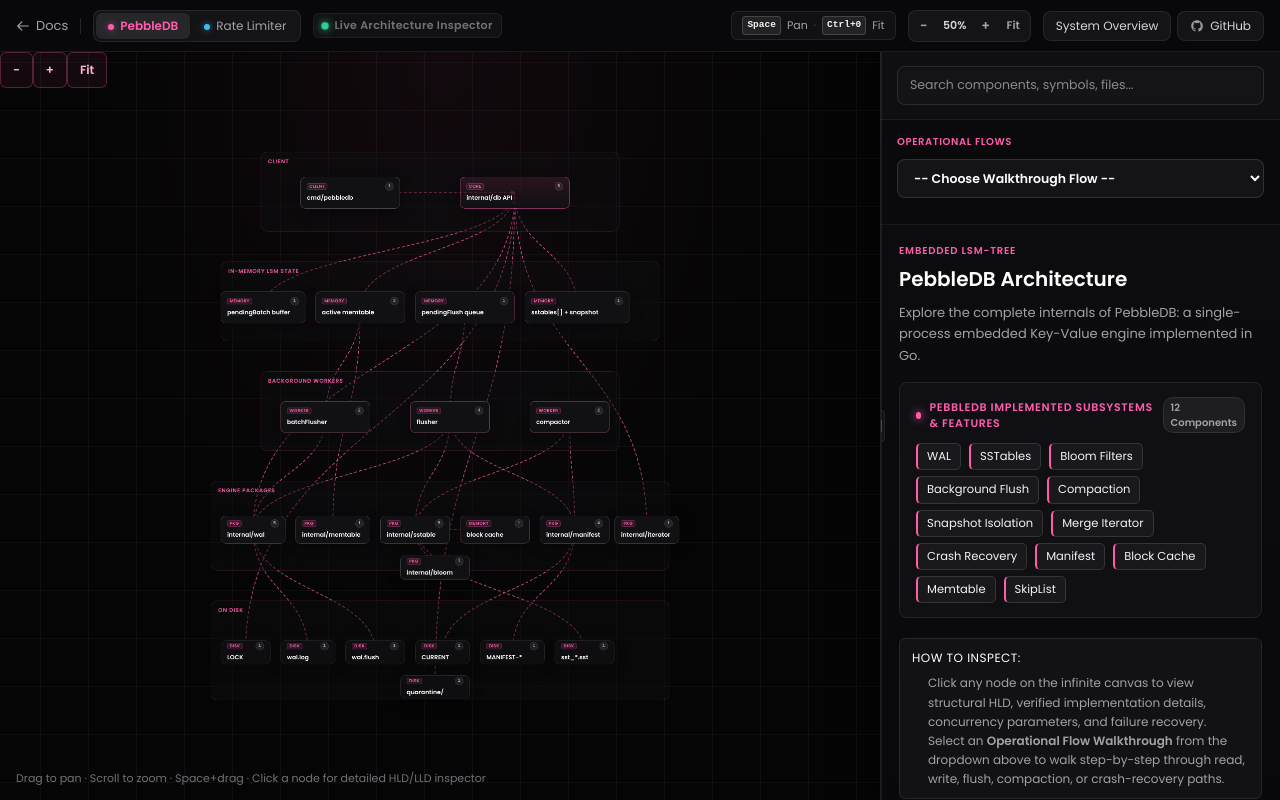
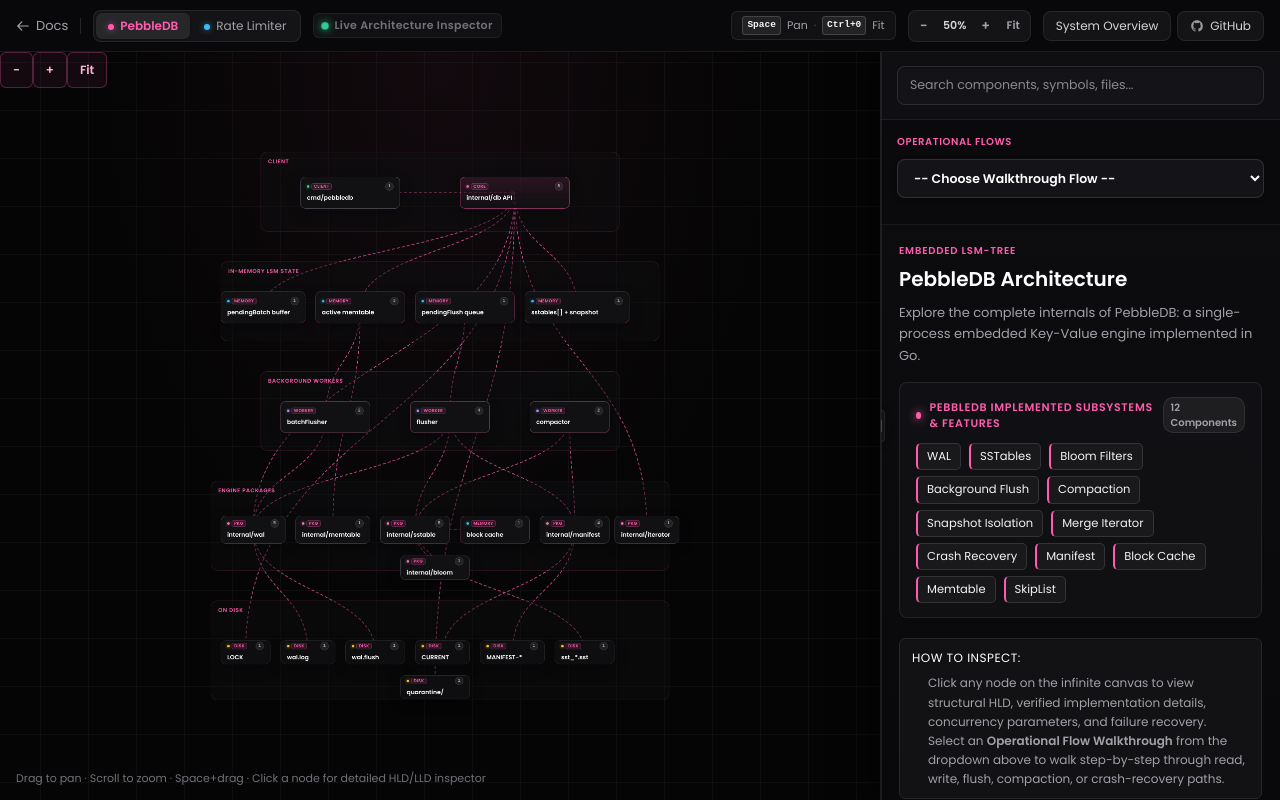
Before and after one commit to RUDRA-PRATAP-SINGH01/atlas.rudrapratap.dev, a React (Vite) app: page /project-docs/architecture-design in a window 1280 px wide. Built offline with nearby package versions, Linux system fonts and the light colour scheme.

Commit message:
feat(ui): add node subsystem status dots and dynamic edge pulse animation on operational flows

```diff
--- a/src/core/styles/index.css
+++ b/src/core/styles/index.css
@@ -2949,6 +2949,36 @@
   color: #ff5cad;
 }
 
+.arch-node-status-dot {
+  width: 5px;
+  height: 5px;
+  border-radius: 50%;
+  background: #71717a;
+  display: inline-block;
+}
+
+.arch-node-status-dot--core { background: #ff5cad; box-shadow: 0 0 6px rgba(255, 92, 173, 0.8); }
+.arch-node-status-dot--memory { background: #38bdf8; box-shadow: 0 0 6px rgba(56, 189, 248, 0.8); }
+.arch-node-status-dot--disk { background: #fbbf24; box-shadow: 0 0 6px rgba(251, 191, 36, 0.8); }
+.arch-node-status-dot--worker { background: #a78bfa; box-shadow: 0 0 6px rgba(167, 139, 250, 0.8); }
+.arch-node-status-dot--client { background: #34d399; box-shadow: 0 0 6px rgba(52, 211, 153, 0.8); }
+.arch-node-status-dot--package { background: #f472b6; box-shadow: 0 0 6px rgba(244, 114, 182, 0.8); }
+
+.arch-canvas-edge-pulse {
+  stroke: #ffffff;
+  stroke-width: 3;
+  stroke-linecap: round;
+  fill: none;
+  stroke-dasharray: 8 20;
+  animation: arch-edge-pulse-flow 1.2s linear infinite;
+  opacity: 0.85;
+}
+
+@keyframes arch-edge-pulse-flow {
+  from { stroke-dashoffset: 28; }
+  to { stroke-dashoffset: 0; }
+}
+
 .arch-canvas-node {
   position: absolute;
   display: flex;
--- a/src/features/docs/pages/architecture-design/ArchitectureDesignPage.jsx
+++ b/src/features/docs/pages/architecture-design/ArchitectureDesignPage.jsx
@@ -678,12 +678,19 @@
                 if (isTransition) edgeClass += " is-in-flow-active";
 
                 return (
-                  <path
-                    key={edge.id}
-                    d={d}
-                    className={edgeClass}
-                    markerEnd="url(#arch-arrow)"
-                  />
+                  <g key={edge.id}>
+                    <path
+                      d={d}
+                      className={edgeClass}
+                      markerEnd={isSelectedEdge || isTransition || isInFlow ? "url(#arch-arrow)" : "url(#arch-arrow-dim)"}
+                    />
+                    {isTransition && (
+                      <path
+                        d={d}
+                        className="arch-canvas-edge-pulse"
+                      />
+                    )}
+                  </g>
                 );
               })}
             </svg>
@@ -734,7 +741,10 @@
                   }}
                 >
                   <div className="arch-canvas-node-header">
-                    <span className="arch-canvas-node-kind-badge">{kindLabel}</span>
+                    <div style={{ display: "flex", alignItems: "center", gap: 4 }}>
+                      <span className={`arch-node-status-dot arch-node-status-dot--${node.kind || "default"}`} />
+                      <span className="arch-canvas-node-kind-badge">{kindLabel}</span>
+                    </div>
                     <span className="arch-canvas-node-conn-badge" title={`${connCount} connections`}>{connCount}</span>
                   </div>
                   <span className="arch-canvas-node-label">{node.label}</span>
```
